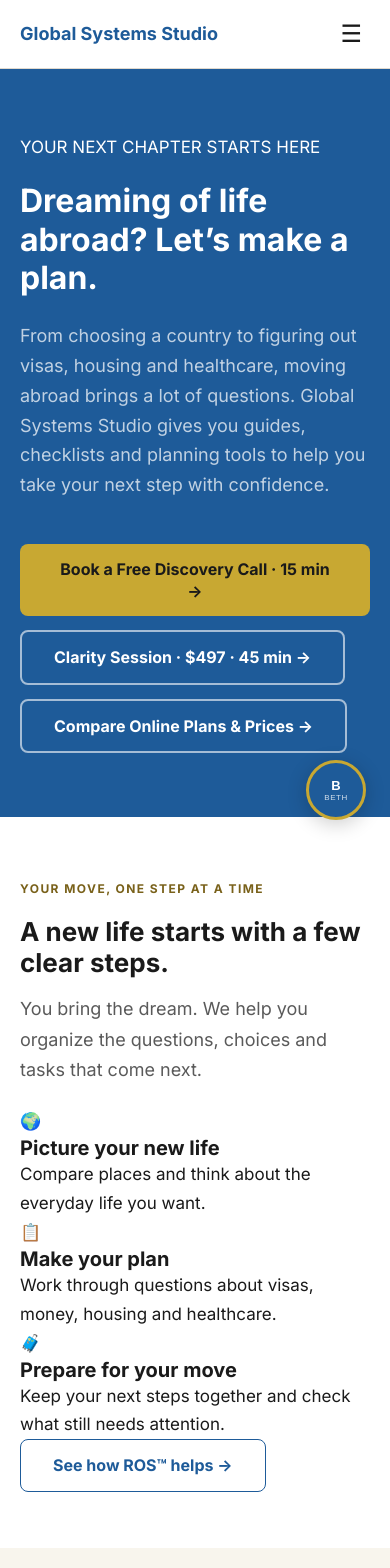
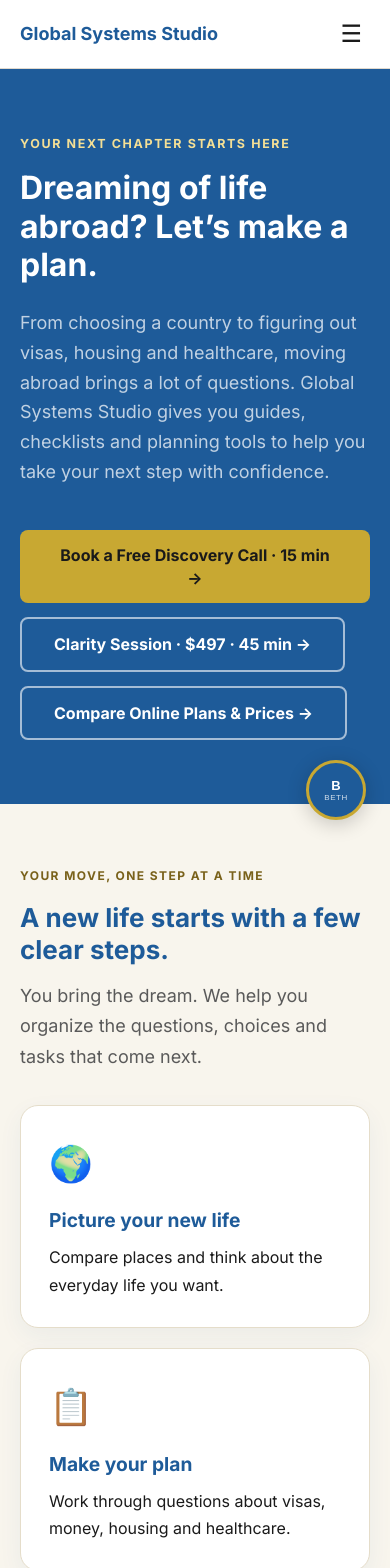
Before and after one commit to globalsystemsstudio-lang/gss-website, a Next.js app: page / in a window 390 px wide. Shown: the top 1568 px of the page. Built offline with nearby package versions, Linux system fonts and the light colour scheme.

Commit message:
Style the relocation journey for mobile and desktop

```diff
--- a/app/globals.css
+++ b/app/globals.css
@@ -1376,3 +1376,15 @@ section { padding: 80px 0; }
 .page-hero p.eyebrow { font-size: 13px; color: var(--accent-text); }
 .pricing-price { color: var(--primary); }
 .footer-brand a { overflow-wrap: anywhere; }
+
+/* Homepage relocation journey */
+.gss-hero-kicker { color: #f4df95; font-weight: 700; font-size: .78rem; letter-spacing: .13em; }
+.journey-section { background: #F8F5ED; }
+.journey-section h2 { max-width: 700px; color: #1E5B99; }
+.journey-section .section-intro { margin-top: 16px; max-width: 680px; }
+.journey-grid { display: grid; grid-template-columns: repeat(3, minmax(0, 1fr)); gap: 20px; margin: 32px 0; }
+.journey-card { background: white; border: 1px solid #e5ddca; border-radius: 18px; padding: 28px; box-shadow: 0 8px 24px rgba(30,91,153,.06); }
+.journey-card span { display: block; font-size: 2.2rem; margin-bottom: 16px; }
+.journey-card h3 { color: #1E5B99; font-size: 1.2rem; margin-bottom: 12px; }
+.journey-card p { font-size: 1rem; }
+@media (max-width: 700px) { .journey-grid { grid-template-columns: 1fr; } .journey-section { padding: 56px 0; } }
```
